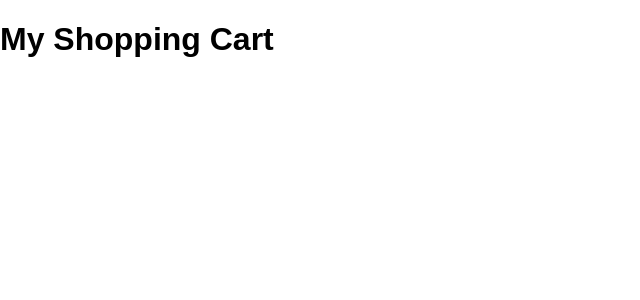
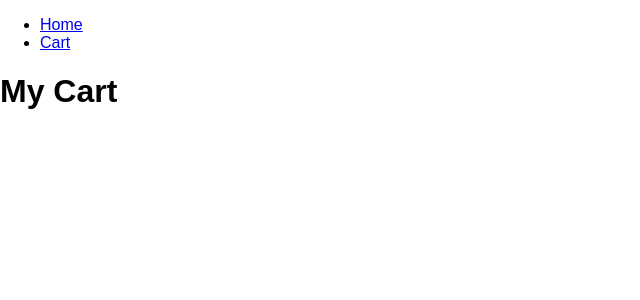
Before and after one commit to jimpalowski/capstone-project, a React (Create React App) app: page /cart in a window 1280 px wide. Shown: the top 300 px of the page, without its empty margins (0-640 px from the left). Built offline with nearby package versions, Linux system fonts and the light colour scheme.

Commit message:
Add NavLink, created HomePage and Cart components

```diff
--- a/package.json
+++ b/package.json
@@ -6,6 +6,7 @@
     "react": "^16.4.1",
     "react-dom": "^16.4.1",
     "react-router": "^4.3.1",
+    "react-router-dom": "^4.3.1",
     "react-scripts": "1.1.4"
   },
   "scripts": {
--- a/src/App.js
+++ b/src/App.js
@@ -1,10 +1,24 @@
 import React, { Component } from 'react';
+import { NavLink } from 'react-router-dom'
+
+
+import Router from './Router';
+
+
+const Navigation = (props) =>
+  <nav>
+    <ul>
+      <li><NavLink to='/'>Home</NavLink></li>
+      <li><NavLink to='/cart'>Cart</NavLink></li>
+    </ul>
+  </nav>
 
 class App extends Component {
   render() {
     return (
       <div>
-      <h1>My Shopping Cart</h1>
+      <Navigation />
+      <Router />
       </div>
     );
   }
--- /dev/null
+++ b/src/Router.js
@@ -0,0 +1,14 @@
+import React from 'react'
+import { Switch, Route } from 'react-router-dom'
+import HomePage from './pages/homepage'
+import CartPage from './pages/cartpage'
+
+
+const Router = () => (
+  <Switch>
+  <Route exact path='/' component={HomePage} />
+  <Route exact path='/cart' component={CartPage} />
+  </Switch>
+)
+
+export default Router;
--- a/src/index.js
+++ b/src/index.js
@@ -8,6 +8,4 @@ const app = <BrowserRouter>
   <App />
 </BrowserRouter>
 
-ReactDOM.render(
-  app,
-  document.getElementById('root'));
+ReactDOM.render(app, document.getElementById('root'));
--- /dev/null
+++ b/src/pages/cartpage.js
@@ -0,0 +1,9 @@
+import React from 'react'
+
+export default function CartPage(props) {
+  return(
+  <div>
+  <h1>My Cart</h1>
+  </div>
+)
+}
--- /dev/null
+++ b/src/pages/homepage.js
@@ -0,0 +1,9 @@
+import React from 'react'
+
+export default function HomePage(props) {
+  return(
+  <div>
+  <h1>Homepage</h1>
+  </div>
+)
+}
```
Also changed, not shown: 1 other file (tests, documents, lock files or other folders).
